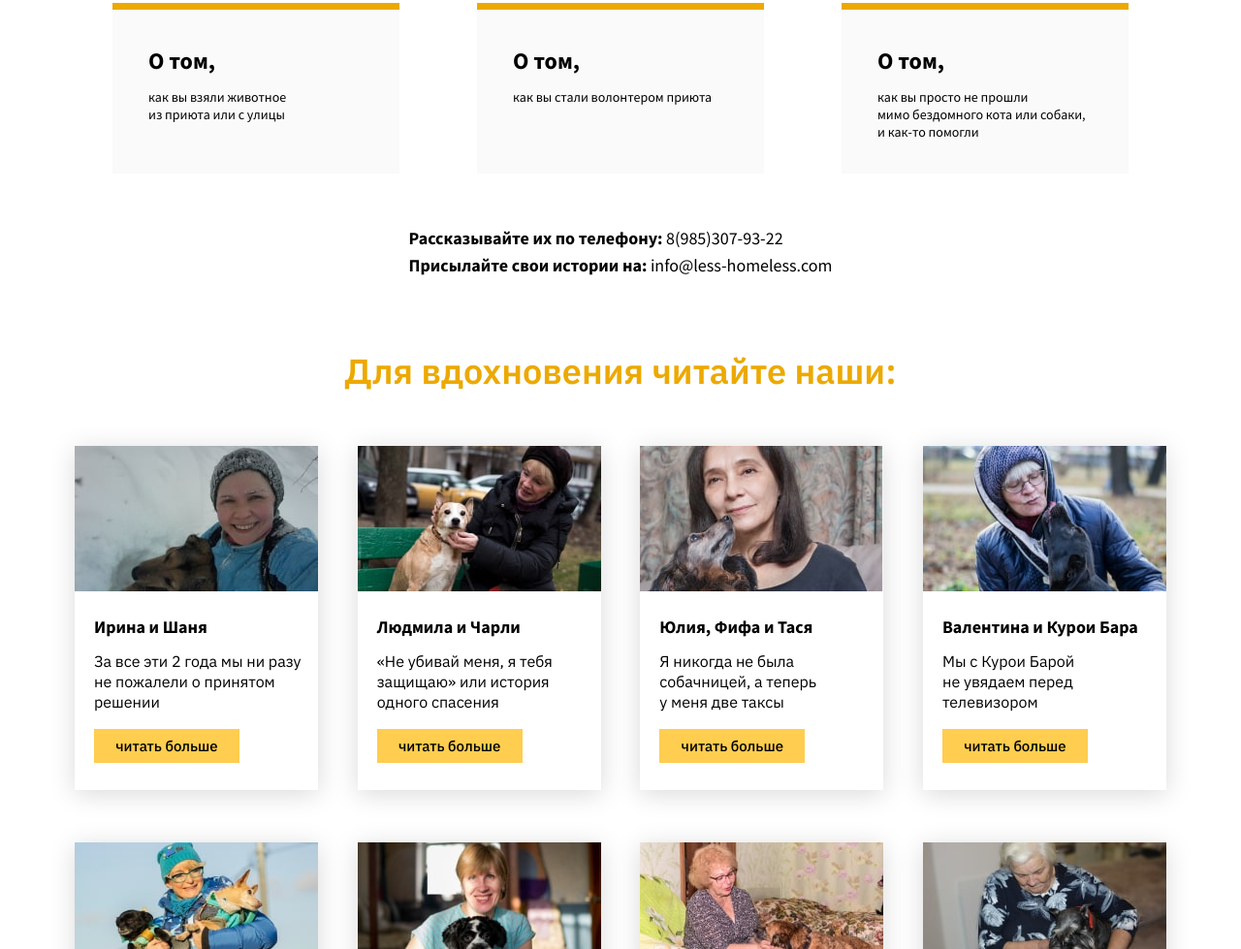
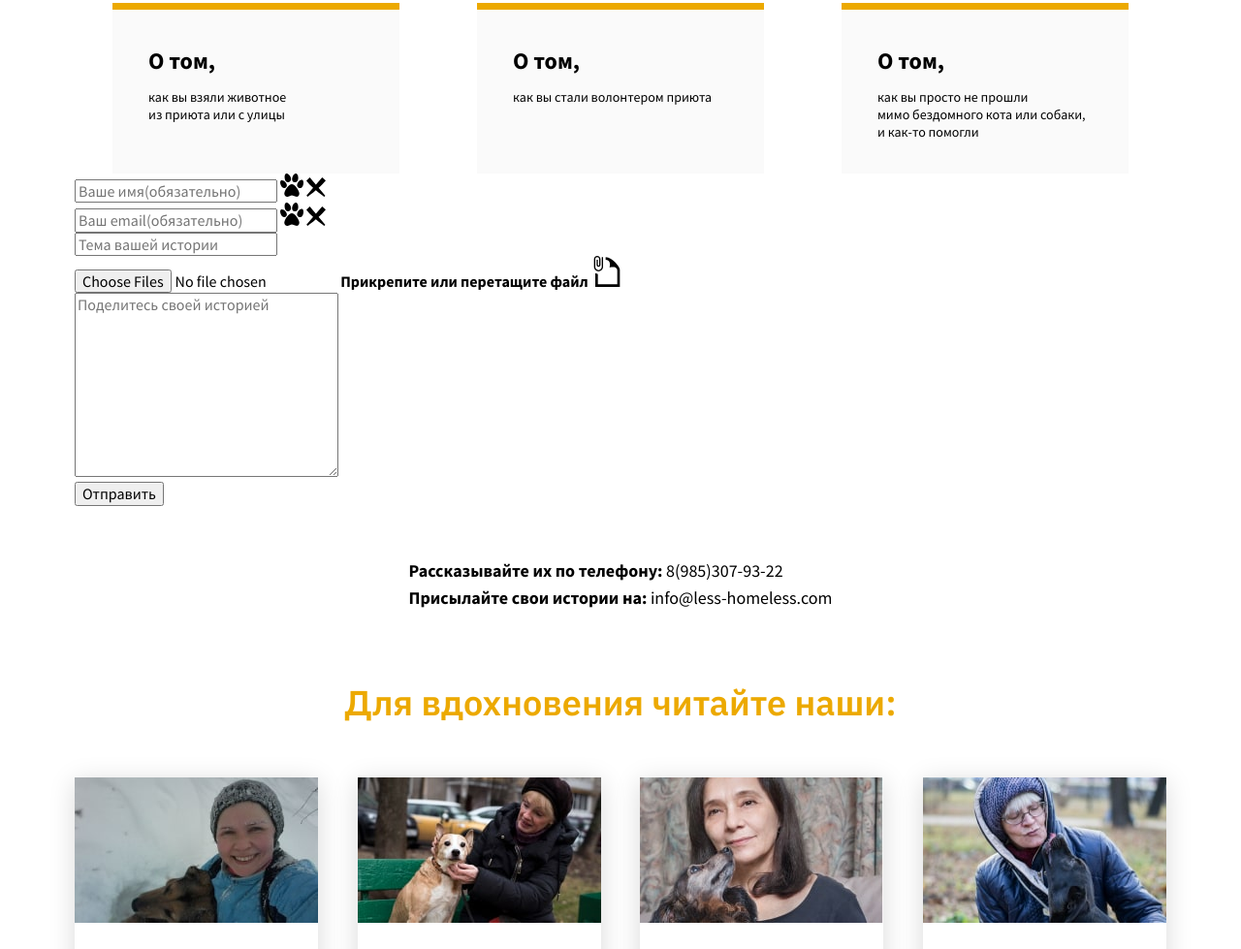
Before and after one commit to Anton1922/Tell-your-story, a website: page dist/index.html in a window 1280 px wide. Shown: the part 842-1821 px from the top of the page at 97% size. Drawn offline with Linux system fonts and the light colour scheme.

Commit message:
added form in section 'connect'

```diff
--- a/dist/index.html
+++ b/dist/index.html
@@ -36,6 +36,45 @@
         <a href="#" class="story-connect__button">О том,<br><span>как вы стали волонтером приюта</span></a>
         <a href="#" class="story-connect__button">О том,<br><span>как вы просто не прошли <br>мимо бездомного кота или собаки, <br>и как-то помогли</span></a>
       </div>
+
+      <form action="#" class="story-connect__form story-form">
+        <div class="story-form__input-wrapper">
+          <label for="input-name" class="story-form__label"></label>
+          <input type="text" id="input-name" class="story-form__input" placeholder="Ваше имя(обязательно)" required>
+          <svg class="story-form__check-logo" width="24" height="24" xmlns="http://www.w3.org/2000/svg" fill-rule="evenodd" clip-rule="evenodd"><path d="M11.954 11c3.33 0 7.057 6.123 7.632 8.716.575 2.594-.996 4.729-3.484 4.112-1.092-.271-3.252-1.307-4.102-1.291-.925.016-2.379.836-3.587 1.252-2.657.916-4.717-1.283-4.01-4.073.774-3.051 4.48-8.716 7.551-8.716zm10.793-4.39c1.188.539 1.629 2.82.894 5.27-.704 2.341-2.33 3.806-4.556 2.796-1.931-.877-2.158-3.178-.894-5.27 1.274-2.107 3.367-3.336 4.556-2.796zm-21.968.706c-1.044.729-1.06 2.996.082 5.215 1.092 2.12 2.913 3.236 4.868 1.87 1.696-1.185 1.504-3.433-.082-5.215-1.596-1.793-3.824-2.599-4.868-1.87zm15.643-7.292c1.323.251 2.321 2.428 2.182 5.062-.134 2.517-1.405 4.382-3.882 3.912-2.149-.407-2.938-2.657-2.181-5.061.761-2.421 2.559-4.164 3.881-3.913zm-10.295.058c-1.268.451-1.92 2.756-1.377 5.337.519 2.467 2.062 4.114 4.437 3.269 2.06-.732 2.494-3.077 1.377-5.336-1.125-2.276-3.169-3.721-4.437-3.27z"/></svg>
+          <svg class="story-form__cross-logo" xmlns="http://www.w3.org/2000/svg" width="20" height="20" viewBox="0 0 24 24"><path d="M24 3.752l-4.423-3.752-7.771 9.039-7.647-9.008-4.159 4.278c2.285 2.885 5.284 5.903 8.362 8.708l-8.165 9.447 1.343 1.487c1.978-1.335 5.981-4.373 10.205-7.958 4.304 3.67 8.306 6.663 10.229 8.006l1.449-1.278-8.254-9.724c3.287-2.973 6.584-6.354 8.831-9.245z"/></svg>
+        </div>
+
+        <div class="story-form__input-wrapper">
+          <label for="input-email" class="story-form__label"></label>
+          <input type="email" id="input-email" class="story-form__input" placeholder="Ваш email(обязательно)" required>
+          <svg class="story-form__check-logo" width="24" height="24" xmlns="http://www.w3.org/2000/svg" fill-rule="evenodd" clip-rule="evenodd"><path d="M11.954 11c3.33 0 7.057 6.123 7.632 8.716.575 2.594-.996 4.729-3.484 4.112-1.092-.271-3.252-1.307-4.102-1.291-.925.016-2.379.836-3.587 1.252-2.657.916-4.717-1.283-4.01-4.073.774-3.051 4.48-8.716 7.551-8.716zm10.793-4.39c1.188.539 1.629 2.82.894 5.27-.704 2.341-2.33 3.806-4.556 2.796-1.931-.877-2.158-3.178-.894-5.27 1.274-2.107 3.367-3.336 4.556-2.796zm-21.968.706c-1.044.729-1.06 2.996.082 5.215 1.092 2.12 2.913 3.236 4.868 1.87 1.696-1.185 1.504-3.433-.082-5.215-1.596-1.793-3.824-2.599-4.868-1.87zm15.643-7.292c1.323.251 2.321 2.428 2.182 5.062-.134 2.517-1.405 4.382-3.882 3.912-2.149-.407-2.938-2.657-2.181-5.061.761-2.421 2.559-4.164 3.881-3.913zm-10.295.058c-1.268.451-1.92 2.756-1.377 5.337.519 2.467 2.062 4.114 4.437 3.269 2.06-.732 2.494-3.077 1.377-5.336-1.125-2.276-3.169-3.721-4.437-3.27z"/></svg>
+          <svg class="story-form__cross-logo" xmlns="http://www.w3.org/2000/svg" width="20" height="20" viewBox="0 0 24 24"><path d="M24 3.752l-4.423-3.752-7.771 9.039-7.647-9.008-4.159 4.278c2.285 2.885 5.284 5.903 8.362 8.708l-8.165 9.447 1.343 1.487c1.978-1.335 5.981-4.373 10.205-7.958 4.304 3.67 8.306 6.663 10.229 8.006l1.449-1.278-8.254-9.724c3.287-2.973 6.584-6.354 8.831-9.245z"/></svg>
+        </div>
+
+        <div class="story-form__input-wrapper">
+          <label for="input-theme" class="story-form__label"></label>
+          <input type="text" id="input-theme" class="story-form__input" placeholder="Тема вашей истории">
+        </div>
+
+        <div class="story-form__input-wrapper story-form__input-wrapper--file">
+          <input type="file" id="input-file" class="story-form__input story-form__input--file" accept=".jpg, .jpeg, .png" multiple>
+          <label for="input-file" class="story-form__label--file" onfocus>Прикрепите или перетащите файл
+            <svg xmlns="http://www.w3.org/2000/svg" width="32" height="32" viewBox="0 0 24 24">
+              <path d="M9 1v7.5c0 1.933-1.566 3.5-3.5 3.5s-3.5-1.567-3.5-3.5v-6c0-1.381 1.119-2.5 2.5-2.5s2.5 1.119 2.5 2.5v4.5c0 .828-.672 1.5-1.5 1.5s-1.5-.672-1.5-1.5v-4h1v4c0 .275.225.5.5.5s.5-.225.5-.5v-4.5c0-.827-.673-1.5-1.5-1.5s-1.5.673-1.5 1.5v6c0 1.378 1.121 2.5 2.5 2.5s2.5-1.122 2.5-2.5v-7.5h1zm2 0v2c3.282 0 3.772 2.946 3 6 0 0 6-1.65 6 2.457v10.543h-15v-8.025c-.715-.065-1.39-.269-2-.582v10.607h19v-13.386c0-1.843-5.583-9.614-11-9.614z"/>
+            </svg>
+          </label>
+        </div>
+
+        <div class="story-form__textarea-wrapper">
+          <label for="input-story" class="story-form__label"></label>
+          <textarea class="story-form__textarea" name="story" id="input-story" cols="30" rows="10" placeholder="Поделитесь своей историей"></textarea>
+        </div>
+
+        <div class="story-form__button-wrapper">
+          <button id="button-submit" type="submit" class="story-form__button">Отправить</button>
+        </div>
+      </form>
 
       <div class="story-connect__container-contacts">
         <div class="story-connect__contacts">
```
